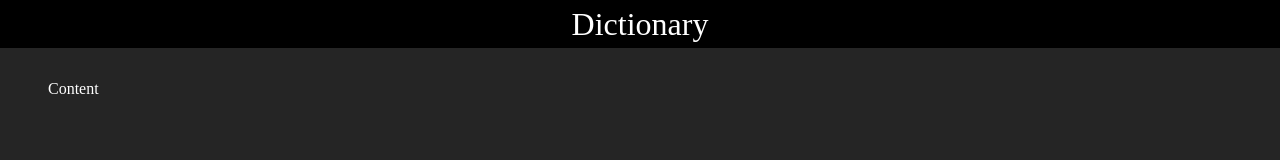
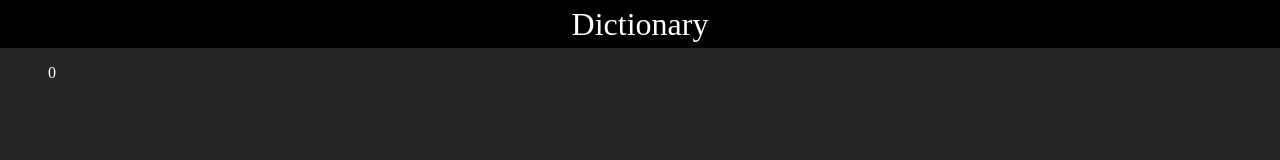
Before and after one commit to self-related/dictionary, a React (Vite) app: page / in a window 1280 px wide. Shown: the top 160 px of the page. Built offline with nearby package versions, Linux system fonts and the light colour scheme.

Commit message:
Add home page

```diff
--- a/src/app/App.tsx
+++ b/src/app/App.tsx
@@ -1,10 +1,11 @@
+import HomePage from "../pages/home/HomePage";
 import Layout from "./layout/Layout";
 
 export default function App() {
 
     return (
         <Layout>
-            <p>Content</p>
+            <HomePage />
         </Layout>
     );
 }
--- /dev/null
+++ b/src/pages/home/HomePage.tsx
@@ -0,0 +1,8 @@
+export default function HomePage() {
+
+    return (
+        <div>
+            0
+        </div>
+    );
+}
```
